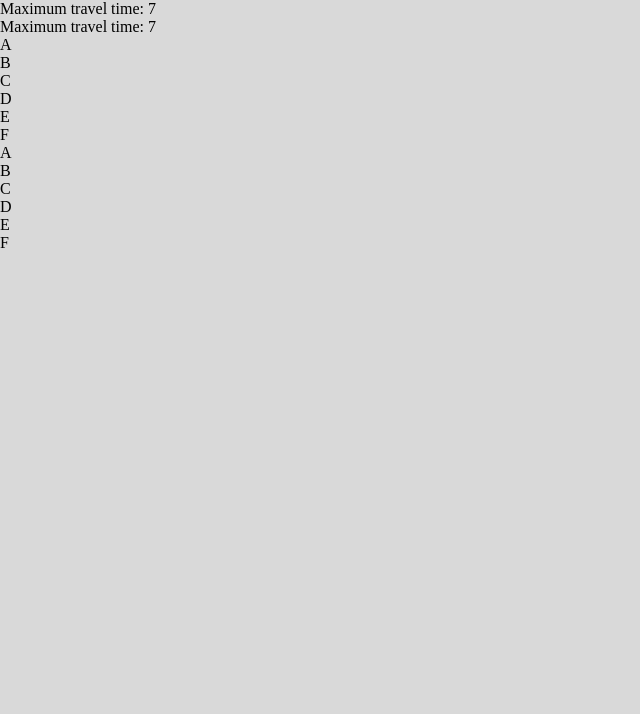
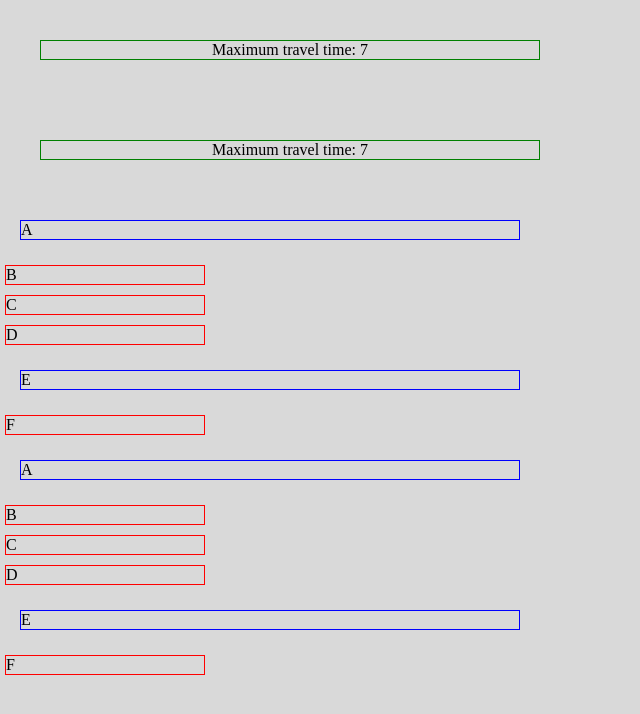
Before and after one commit to filipgad/fire_brigade, a website built with webpack: page index.html in a window 1280 px wide. Shown: the whole page, without its empty margins (0-640 px from the left). Built offline with nearby package versions, Linux system fonts and the light colour scheme.

Commit message:
initial styles

```diff
--- a/css/main.scss
+++ b/css/main.scss
@@ -7,3 +7,28 @@
 body {
     background-color: #D9D9D9;
 }
+
+#container {
+    display: flex;
+    justify-content: center;
+    flex-direction: column;
+}
+
+.timer {
+    width: 500px;
+    margin: 40px;
+    text-align: center;
+    border: 1px solid green;
+}
+
+.fire_brigade {
+    width: 500px;
+    margin: 20px;
+    border: 1px solid blue;
+}
+
+.destination_city {
+    width: 200px;
+    margin: 5px;
+    border: 1px solid red;
+}
--- a/css/style.css
+++ b/css/style.css
@@ -5,3 +5,24 @@
 
 body {
   background-color: #D9D9D9; }
+
+#container {
+  display: flex;
+  justify-content: center;
+  flex-direction: column; }
+
+.timer {
+  width: 500px;
+  margin: 40px;
+  text-align: center;
+  border: 1px solid green; }
+
+.fire_brigade {
+  width: 500px;
+  margin: 20px;
+  border: 1px solid blue; }
+
+.destination_city {
+  width: 200px;
+  margin: 5px;
+  border: 1px solid red; }
```
